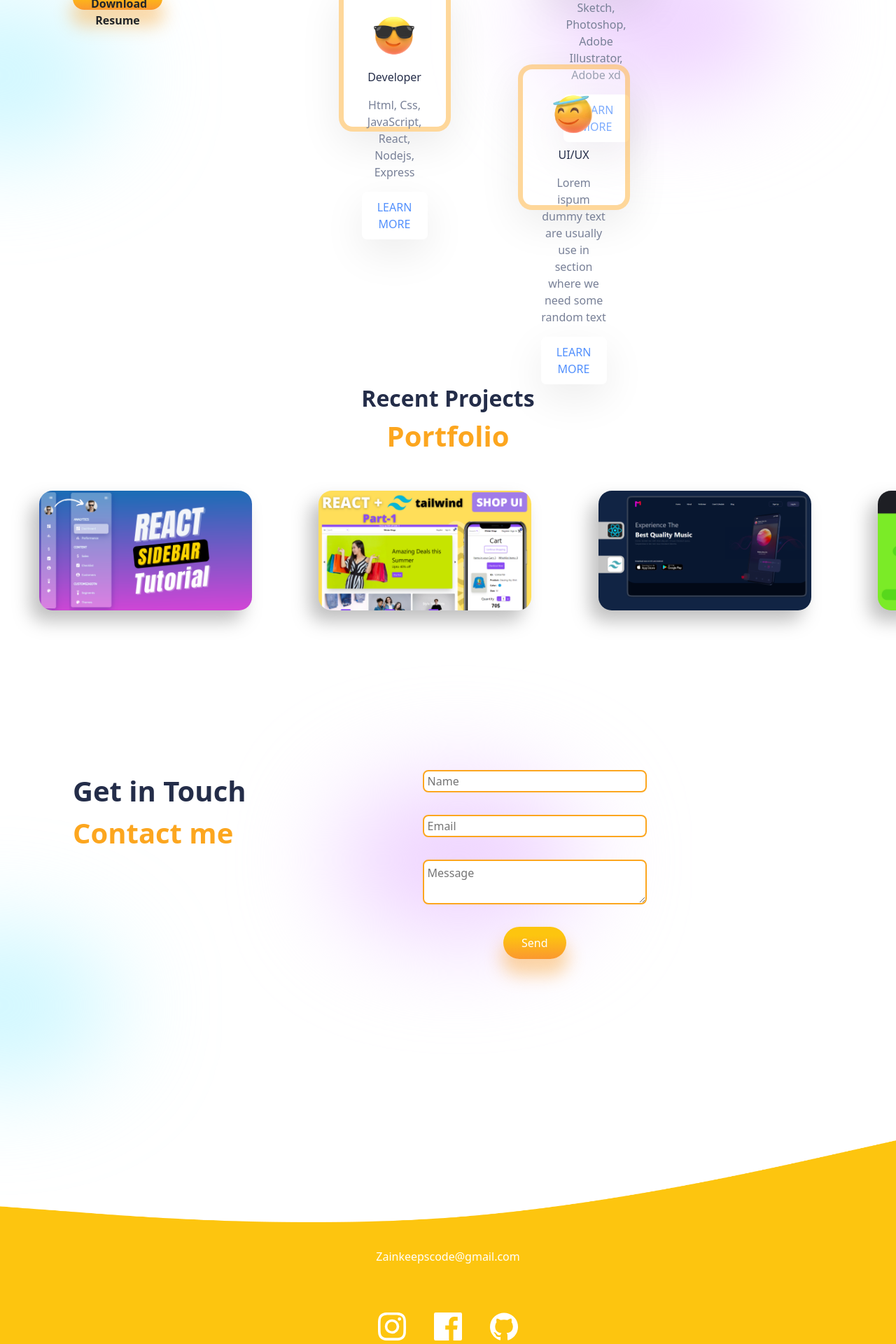
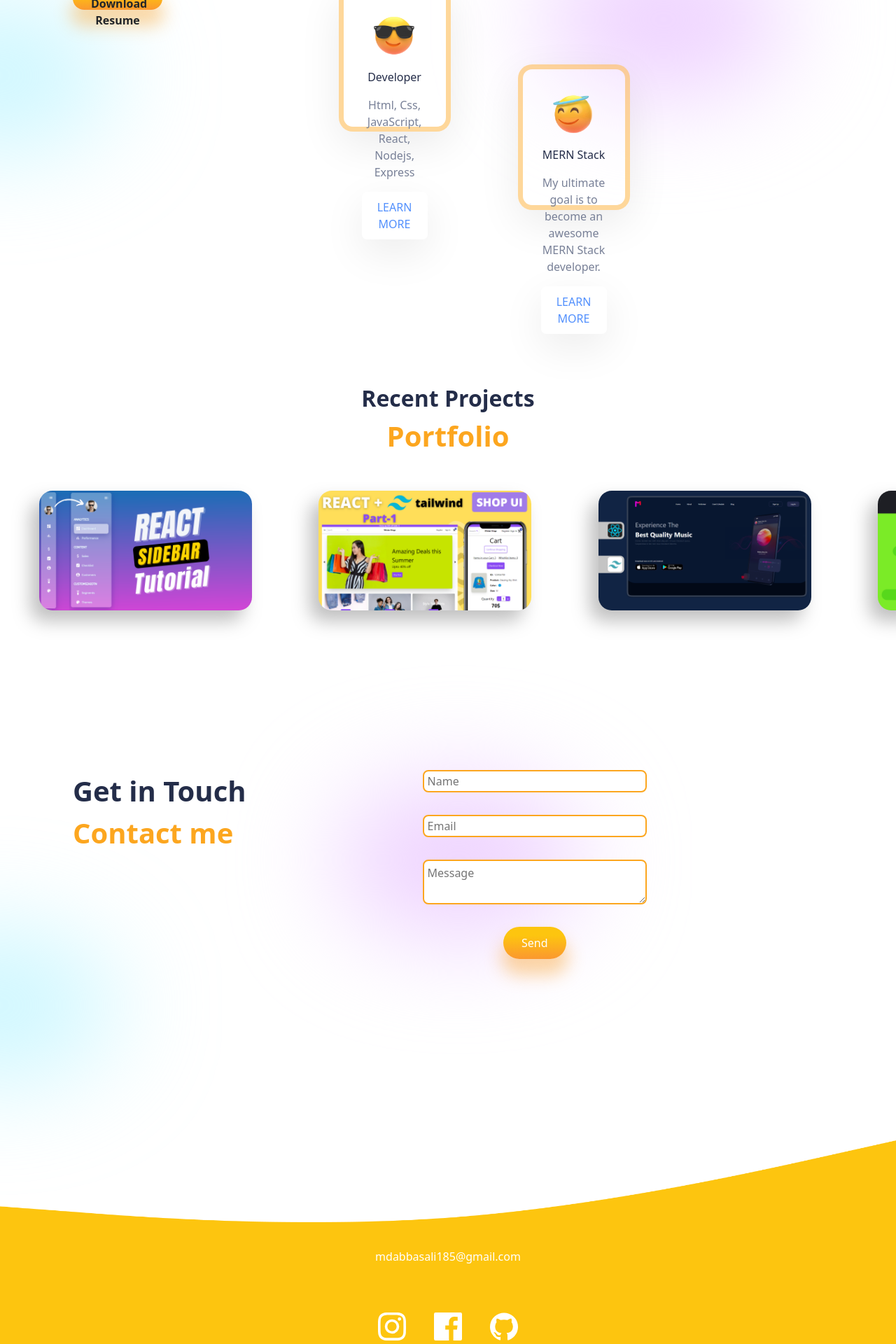
Before and after one commit to mdabbasali185/portfolio, a React (Create React App) app: page / in a window 1280 px wide. Shown: the part 1180-3100 px from the top of the page at 70% size. Built offline with nearby package versions, Linux system fonts and the light colour scheme.

Commit message:
footer add

```diff
--- a/src/Pages/Services/Services.jsx
+++ b/src/Pages/Services/Services.jsx
@@ -44,11 +44,7 @@ const Services = () => {
           whileInView={{ left: "14rem" }}
           transition={transition}
         >
-          <Card
-            emoji={HeartEmoji}
-            heading={"Design"}
-            detail={"Figma, Sketch, Photoshop, Adobe Illustrator, Adobe xd"}
-          />
+
         </motion.div>
         {/* second card */}
         <motion.div
@@ -70,9 +66,9 @@ const Services = () => {
         >
           <Card
             emoji={Humble}
-            heading={"UI/UX"}
+            heading={"MERN Stack"}
             detail={
-              "Lorem ispum dummy text are usually use in section where we need some random text"
+              "My ultimate goal is to become an awesome MERN Stack developer."
             }
             color="rgba(252, 166, 31, 0.45)"
           />
--- a/src/Pages/Shared/Footer/Footer.jsx
+++ b/src/Pages/Shared/Footer/Footer.jsx
@@ -10,11 +10,34 @@ const Footer = () => {
     <div className="footer">
       <img src={Wave} alt="" style={{ width: "100%" }} />
       <div className="f-content">
-        <span>Zainkeepscode@gmail.com</span>
+        <span>mdabbasali185@gmail.com</span>
         <div className="f-icons">
-          <Insta color="white" size={"3rem"} />
-          <Facebook color="white" size={"3rem"} />
-          <Gitub color="white" size={"3rem"} />
+          <a
+            className="text-decoration-none text-light"
+            rel="noreferrer"
+            target="_blank"
+            href="https://www.instagram.com/mdabbasali185"
+          >
+            <Insta color="white" size={"3rem"} />
+          </a>
+
+          <a
+            className="text-decoration-none text-light"
+            rel="noreferrer"
+            target="_blank"
+            href="https://www.facebook.com/mdabbasali185"
+          >
+            <Facebook color="white" size={"3rem"} />
+          </a>
+
+          <a
+            className="text-decoration-none text-light"
+            rel="noreferrer"
+            target="_blank"
+            href="https://github.com/mdabbasali185"
+          >
+            <Gitub color="white" size={"3rem"} />
+          </a>
         </div>
       </div>
     </div>
```
